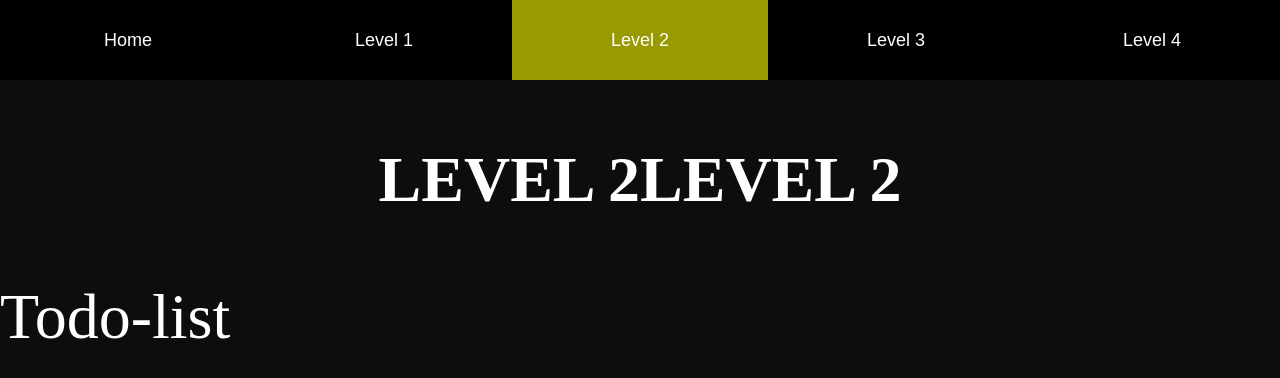
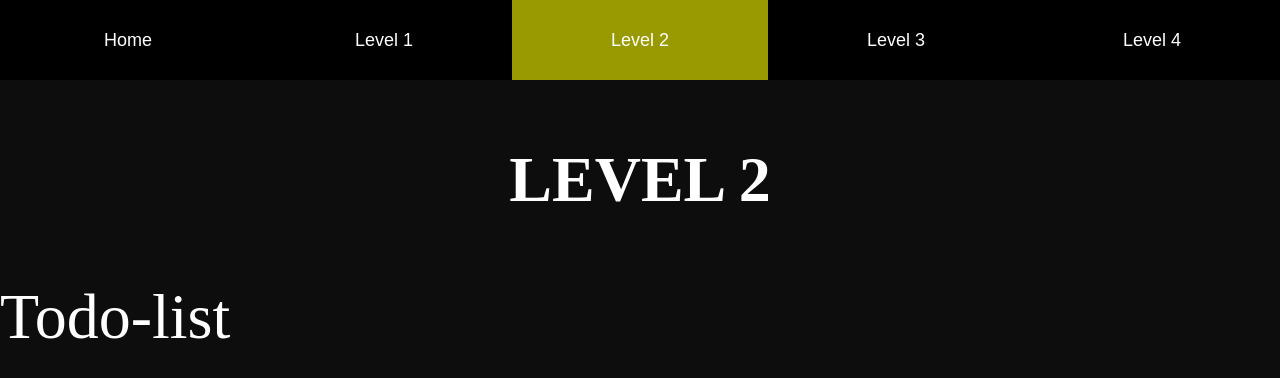
Before and after one commit to h584957/React-trainingArc, a React (Create React App) app: page /lv2 in a window 1280 px wide. Shown: the top 378 px of the page. Built offline with nearby package versions, Linux system fonts and the light colour scheme.

Commit message:
Update Lv2.js

```diff
--- a/src/page/Lv2.js
+++ b/src/page/Lv2.js
@@ -6,7 +6,7 @@ function Lv2() {
       <div id='Page'>
       <div id='header'>
         <h1>LEVEL 2</h1>
-        <h1>LEVEL 2</h1>
+
 
         </div>
         <text>Todo-list</text>
```
